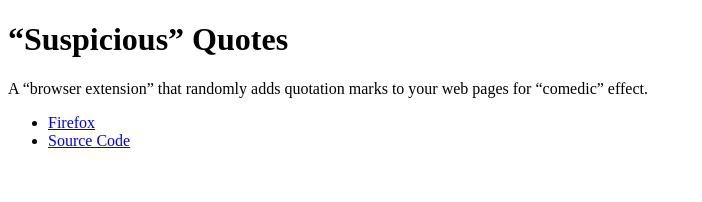
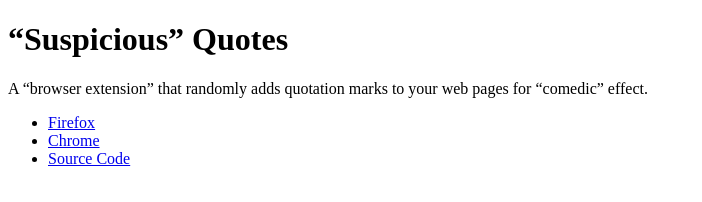
Before and after one commit to suspicious-quotes/suspicious-quotes.github.io, a plain HTML site: page index.html in a window 1280 px wide. Shown: the whole page, without its empty margins (0-702 px from the left). Drawn offline with Linux system fonts and the light colour scheme.

Commit message:
Update index.html

```diff
--- a/index.html
+++ b/index.html
@@ -13,6 +13,7 @@
   </p>
   <ul>
     <li><a href="https://addons.mozilla.org/en-US/firefox/addon/suspicious-quotes/">Firefox</a></li>
+    <li><a href="https://chrome.google.com/webstore/detail/suspicious-quotes/cgjjhgfhndpecjgfeadmkkfcblclfjpi">Chrome</a></li>
     <li><a href="https://github.com/suspicious-quotes/extension">Source Code</a></li>
   </ul>
 </body>
```
